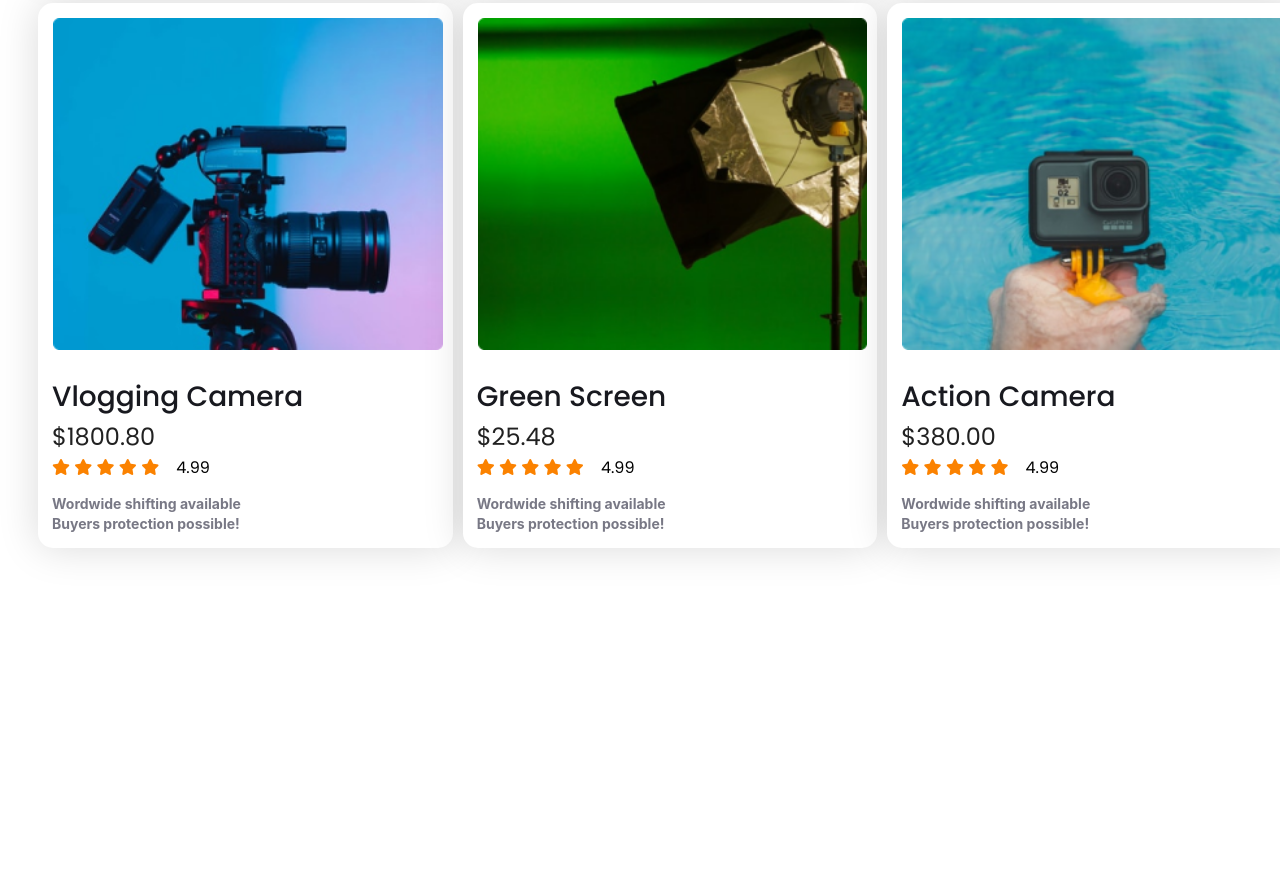
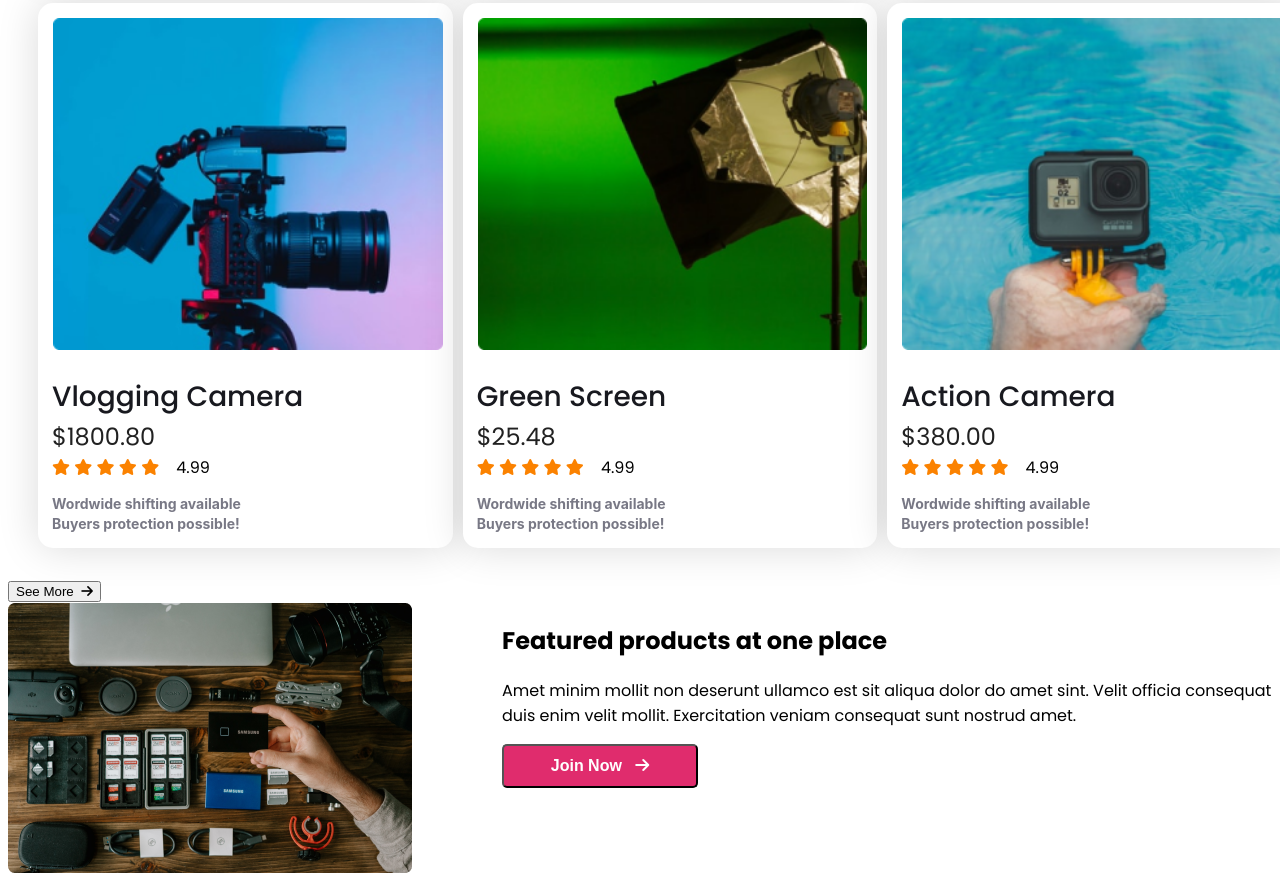
Before and after one commit to Turjosarker/influencer-project-repo, a plain HTML site: page index.html in a window 1280 px wide. Shown: the part 1981-2869 px from the top of the page. Before the commit the page ends 2567 px from the top, so only its background shows below. Drawn offline with Linux system fonts and the light colour scheme.

Commit message:
added Featured products at one place responsive

```diff
--- a/index.html
+++ b/index.html
@@ -37,7 +37,7 @@
                     Influencer</h2>
                 <p class="banner-description ">Lorem ipsum dolor sit amet, consectetur adipiscing elit. Sem vestibulum
                     sed scelerisque eros. Lectus faucibus.lorem ipsum dolor sit amet .</p>
-                <button class="btn-parimary"> Preebook now <i class="fa-solid fa-arrow-right"></i>
+                <button class="btn-parimary"> Preebook now &nbsp; <i class="fa-solid fa-arrow-right"></i>
             </div>
             <img class="banner-image" src="images/main-camera.png" alt="">
 
@@ -46,6 +46,7 @@
         </div>
     </header>
     <main>
+        <!-- sponcer company -->
         <section class="sponcer-container">
             <div class="sponcer-company ">
                 <img src="logos/Alibaba.svg" alt="">
@@ -57,6 +58,7 @@
                 <img src="logos/Target.svg" alt="">
             </div>
         </section>
+        <!-- card section -->
         <section class="card">
             <h2 class="card-header">Popular Collection</h2>
             <div class="card-section">
@@ -199,7 +201,18 @@
                         Buyers protection possible!</p>
                 </div>
             </div>
+            <div id="btn"><button>See More &nbsp;<i class="fa-solid fa-arrow-right"></i></button></div>
         </section>
+        <!-- Featured products at one place -->
+         <section class="container">
+            <div class="image-container"><img src="images/gear.png" alt=""></div>
+            <div class="section-item">
+                <h2 class="section-head">Featured products at one place</h2>
+                <p class="section-description
+                ">Amet minim mollit non deserunt ullamco est sit aliqua dolor do amet sint. Velit officia consequat duis enim velit mollit. Exercitation veniam consequat sunt nostrud amet.</p>
+                <button class="button">Join Now &nbsp; <i class="fa-solid fa-arrow-right"></i></button>
+            </div>
+         </section>
     </main>
     <footer>
 
--- a/styles/influence.css
+++ b/styles/influence.css
@@ -161,6 +161,30 @@ margin-left: 14px;
    */
    margin-left: 14px ;
 }
+#btn{
+
+}
+
+/* Featured products at one place style */
+.container{
+  display: flex;
+  gap: 90px;
+
+}
+.image-container{
+  border-radius: 7px;
+
+}
+.button{
+  font-weight: 700;
+  width: 196px;
+  height: 44px;
+  font-size: 1rem;
+  border-radius:5px;
+  color: #FFFFFF;
+  background-color: #E02C6D;
+
+}
 
 /* small devices responsive */
 @media screen and (max-width:576px) {
@@ -169,8 +193,15 @@ margin-left: 14px;
   .nav-link{
     flex-direction:column;
   }
-  .banner{
+  .banner, .container{
     flex-direction: column-reverse ;
+
+  }
+  .container{
+    margin-top: 10px;
+    flex-direction: column-reverse ;
+   justify-content: center;
+   align-items: center;
 
   }
   .sponcer-company,
@@ -219,7 +250,7 @@ margin-left: 14px;
     padding: 0px;
   }
   .card-header{
-    /* margin-bottom: 100px; */
+    margin-bottom: 50px;
   }
   .skill{
     margin: 0px;
@@ -252,6 +283,11 @@ margin-left: 14px;
   .card-img{
     padding: 0px;
   }
+  .sponcer-container{
+    max-width: 1110px;
+    height: auto;
+
+  }
 
   .skill,
   .card-title,
```
